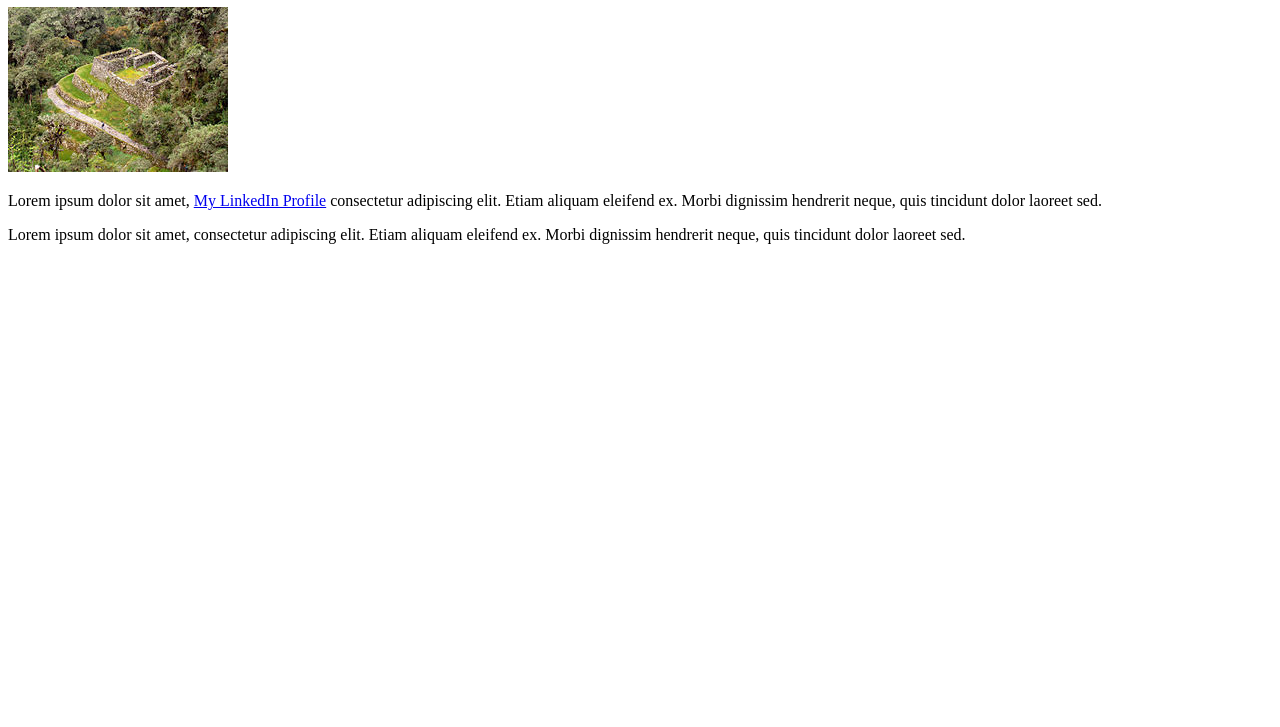
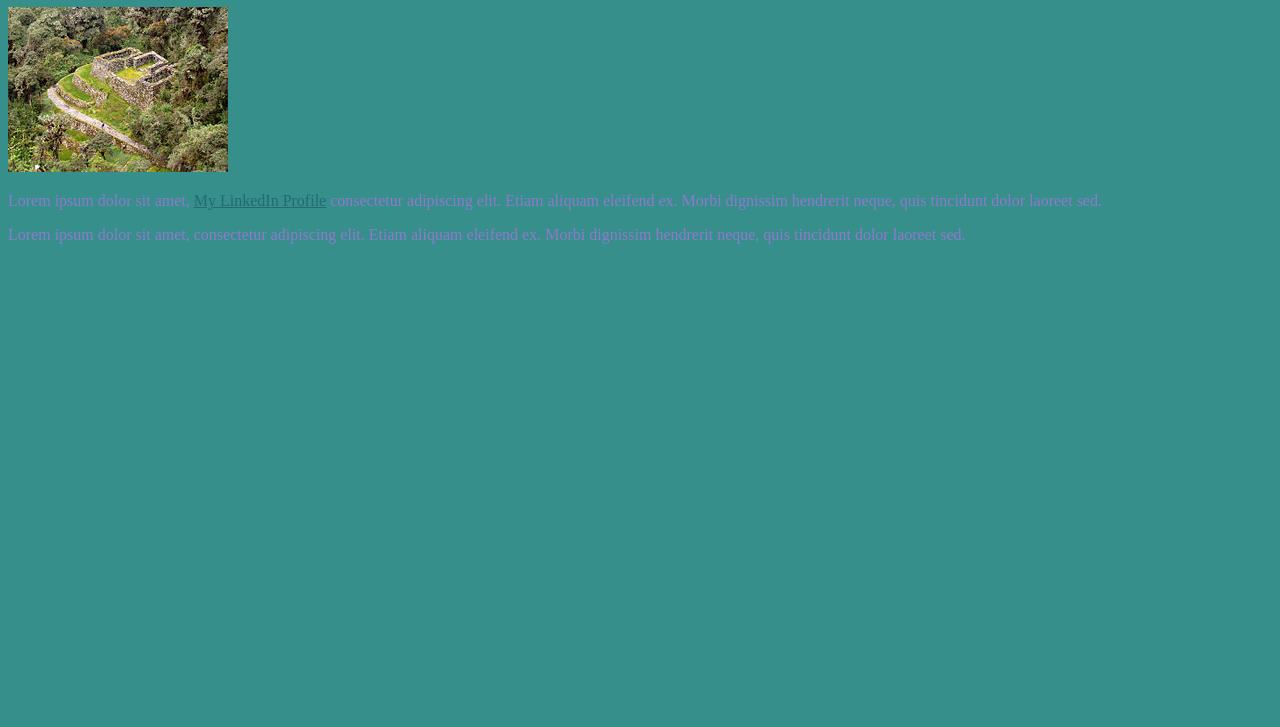
Before and after one commit to diegosavramos/finalProject, a plain HTML site: page cp5prototype.html in a window 1280 px wide. Shown: the part 73-800 px from the top of the page. Drawn offline with Linux system fonts and the light colour scheme; the site is published under a folder, as on GitHub Pages, so addresses that start at the root find nothing.

Commit message:
Update cp5prototype.html

```diff
--- a/cp5prototype.html
+++ b/cp5prototype.html
@@ -3,7 +3,7 @@
 <head>
   <meta charset="utf-8">
   <title>Diego Saavedra</title>
-  <link href="/css/styles.css" rel="stylesheet" type="text/css">
+  <link href="css/styles.css" rel="stylesheet" type="text/css">
 </head>
 <body>
   <header>
```
